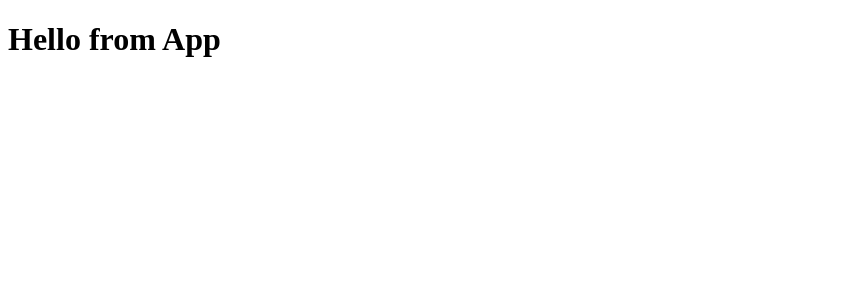
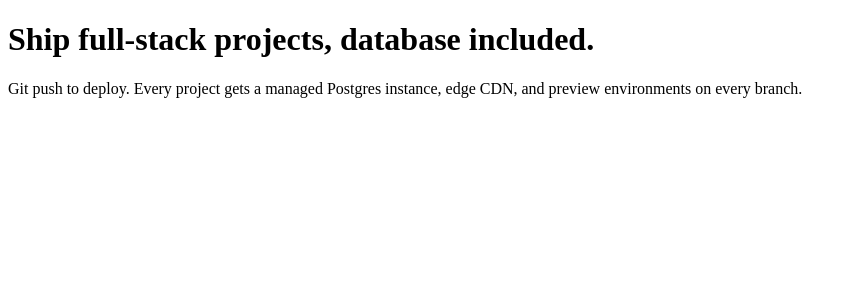
Before and after one commit to AdamKirikisla/pricing-cards-react, a React (Vite) app in the folder pricing-cards-react/: page / in a window 1280 px wide. Shown: the top 300 px of the page, without its empty margins (0-857 px from the left). Built offline with nearby package versions, Linux system fonts and the light colour scheme.

Commit message:
add Header component

```diff
--- a/pricing-cards-react/index.html
+++ b/pricing-cards-react/index.html
@@ -4,7 +4,7 @@
     <meta charset="UTF-8" />
 
     <meta name="viewport" content="width=device-width, initial-scale=1.0" />
-    <title>pricing-cards-react</title>
+    <title>Pricing table design</title>
   </head>
   <body>
     <div id="root"></div>
--- a/pricing-cards-react/src/App.jsx
+++ b/pricing-cards-react/src/App.jsx
@@ -1,11 +1,13 @@
 import { useState } from 'react'
-
+import Header from './Components/Header'
 
 
 function App() {
 
   return(
-    <h1>Hello from App</h1>
+    <>
+    <Header></Header>
+    </>
   )
 
 }
--- /dev/null
+++ b/pricing-cards-react/src/Components/Header.jsx
@@ -0,0 +1,12 @@
+export default function Header(){
+
+    return(
+        <header>
+            <h1>Ship full-stack projects, database included.</h1>
+            <p className="description">Git push to deploy.
+                Every project gets a managed Postgres instance,
+                edge CDN, and preview environments on every branch.</p>
+        </header>
+    )
+
+}
```
Also changed, not shown: 1 other file (tests, documents, lock files or other folders).
